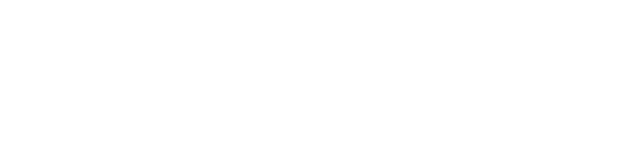
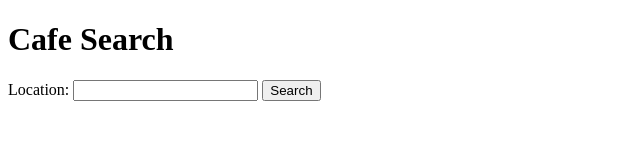
Before and after one commit to pkhaisman/cafe-search, a plain HTML site: page index.html in a window 1280 px wide. Shown: the whole page, without its empty margins (0-640 px from the left). Drawn offline with nearby package versions, Linux system fonts and the light colour scheme.

Commit message:
show search form on page load

```diff
--- a/index.html
+++ b/index.html
@@ -8,7 +8,21 @@
     </head>
 
     <body>
+        <header>
+            <h1>Cafe Search</h1>
+        </header>
 
+        <section class="cafe-search cafe-search-hidden">
+            <form class="cafe-search__form">
+                <label for="search">Location: </label>
+                <input class="cafe-search__input" type="text" name="location" id="search">
+                <button class="cafe-search__btn" type="submit">Search</button>
+            </form>
+        </section>
+
+        <section class="search-results">
+            <ul class="search-results__list"></ul>
+        </section>
     </body>
 
     <script
```
